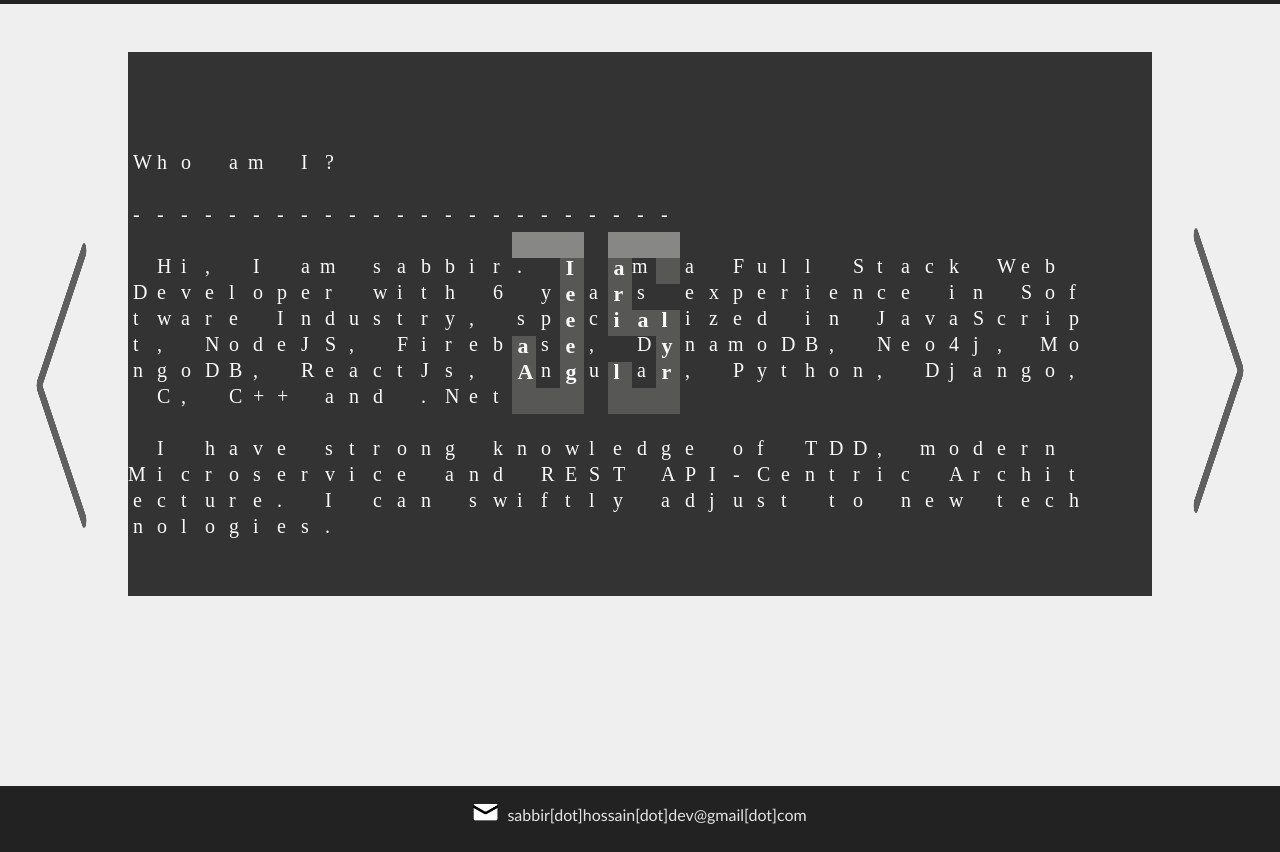
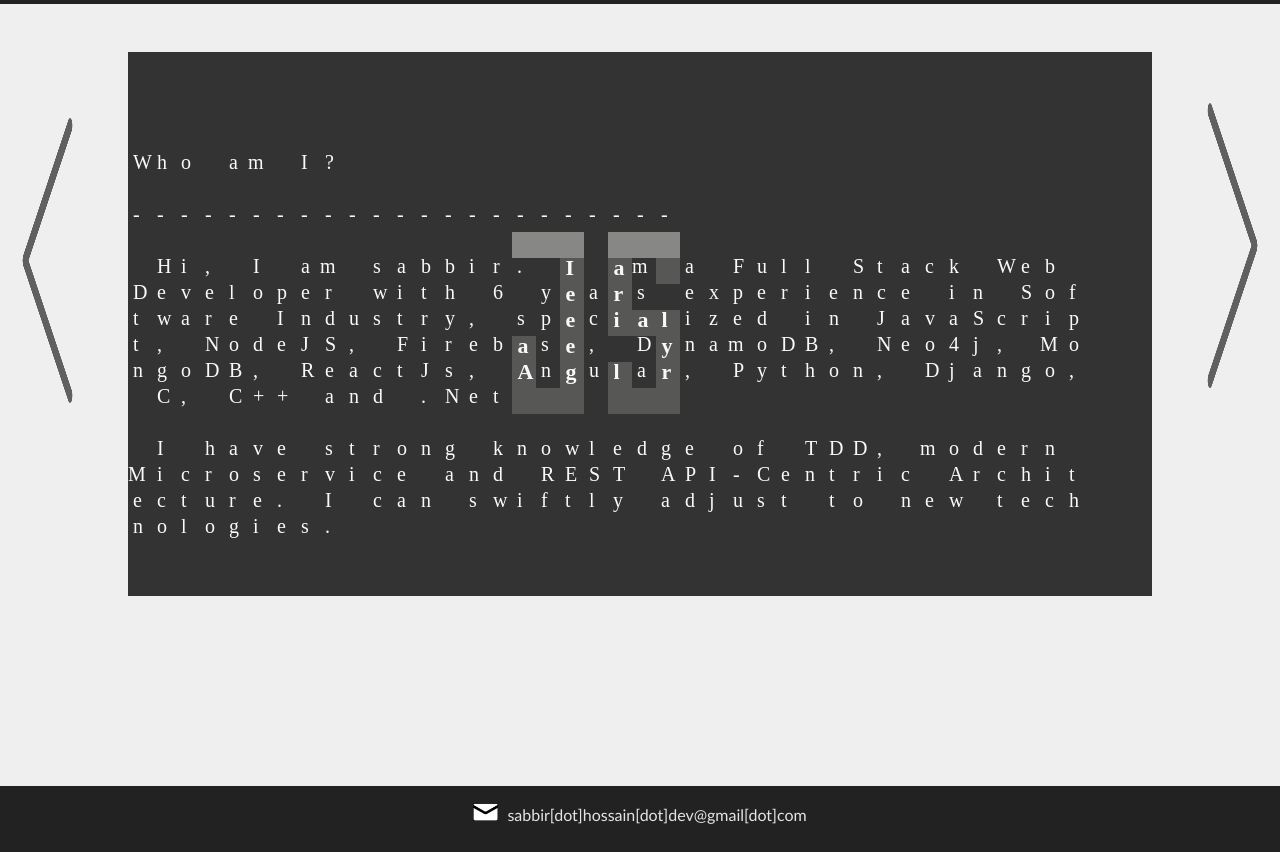
Before and after one commit to sabbir-hossain/sabbir-hossain.github.io, a plain HTML site: page index.html in a window 1280 px wide. Shown: the part 61-913 px from the top of the page. Drawn offline with Linux system fonts and the light colour scheme.

Commit message:
update css

```diff
--- a/css/grid.css
+++ b/css/grid.css
@@ -42,6 +42,7 @@ header {
 
 .right-part {
     grid-area: right-part;
+    right: 0;
 }
 
 footer {
--- a/css/header.css
+++ b/css/header.css
@@ -2,6 +2,8 @@
   background-color: #222;
   color: #e4e4e4;
   padding: 7px 0;
+  position: sticky;
+  top: 0;
 }
 
 .logo {
--- a/css/main.css
+++ b/css/main.css
@@ -5,7 +5,8 @@
 }
 
 .nav-link {
-  margin-top: 200px;
+  margin-top: 75px;
+  position: fixed;
 }
 
 .menu-img:hover {
```
Also changed, not shown: 1 other file.
